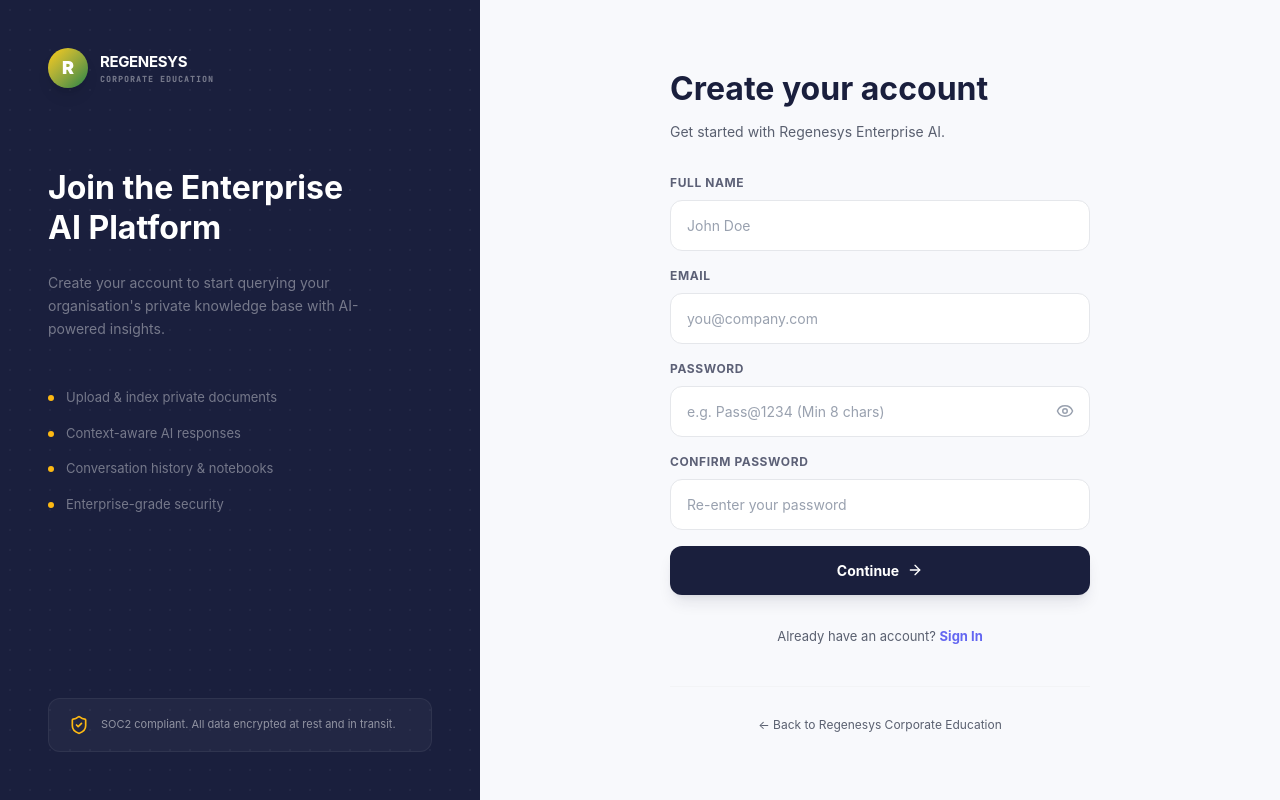
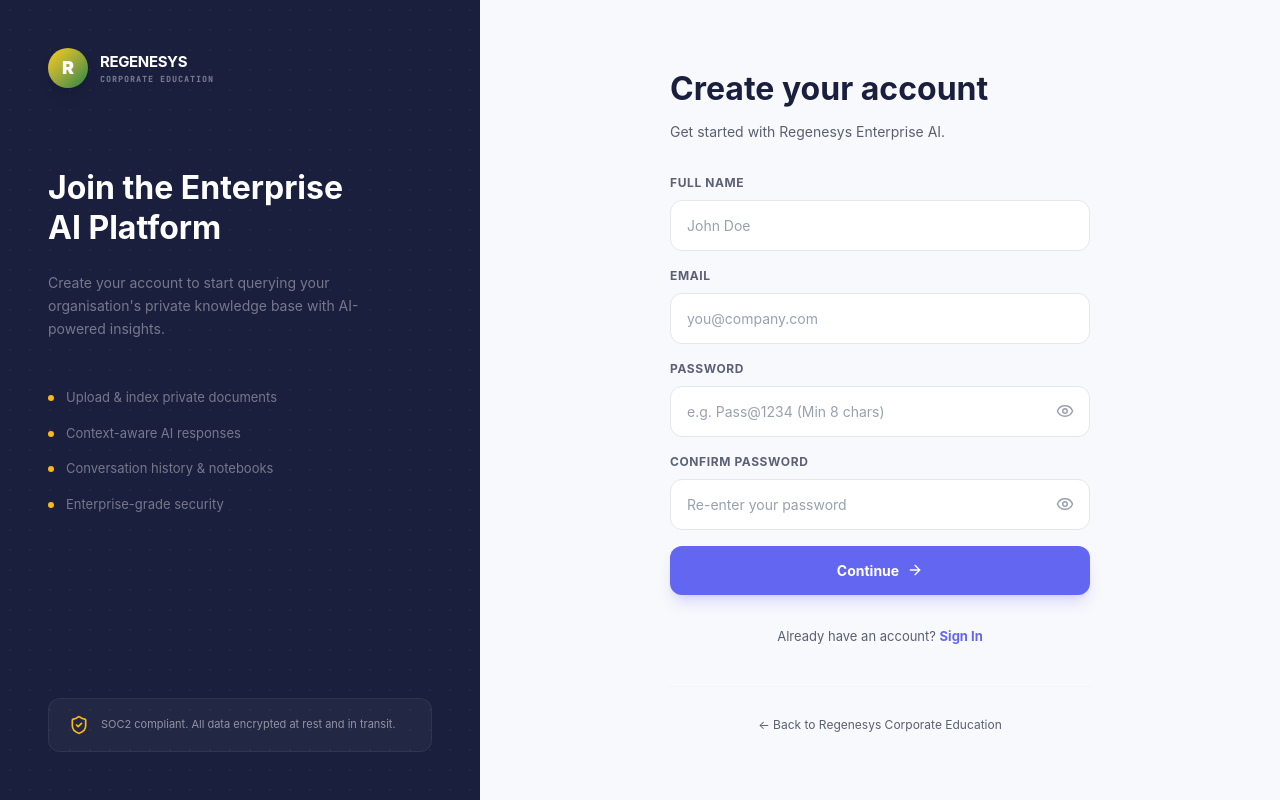
Before and after one commit to kirtipatel176/-Regenesys-, a React (Vite) app: page /signup in a window 1280 px wide. Built offline with nearby package versions, Linux system fonts and the light colour scheme.

Commit message:
docs: apply code review feedback for auth flows

```diff
--- a/src/pages/Login.jsx
+++ b/src/pages/Login.jsx
@@ -27,8 +27,8 @@
       return;
     }
 
-    if (form.password.length < 6) {
-      setError('Password must be at least 6 characters long.');
+    if (form.password.length < 8) {
+      setError('Password must be at least 8 characters long.');
       return;
     }
 
--- a/src/pages/Signup.jsx
+++ b/src/pages/Signup.jsx
@@ -25,7 +25,7 @@
       return;
     }
 
-    const passwordRegex = /^(?=.*[A-Z])(?=.*\d)(?=.*[!@#$%^&*()_+\-=\[\]{};':"\\|,.<>\/?]).{8,}$/;
+    const passwordRegex = /^(?=.*[A-Z])(?=.*\d)(?=.*[^A-Za-z0-9]).{8,}$/;
     if (!passwordRegex.test(form.password)) {
       setError('Password must be at least 8 characters and include 1 uppercase letter, 1 number, and 1 special character.');
       return;
@@ -46,7 +46,7 @@
 
   const handleOtpChange = (e, index) => {
     const value = e.target.value;
-    if (isNaN(value)) return;
+    if (value !== '' && !/^\d+$/.test(value)) return;
 
     const newOtp = [...otp];
     // Take only the last entered character to handle fast typing/paste
@@ -243,19 +243,28 @@
 
                 <div>
                   <label className="text-[12px] font-bold text-regenesys-navy/70 uppercase tracking-wider mb-2 block">Confirm Password</label>
-                  <input
-                    type="password"
-                    value={form.confirmPassword}
-                    onChange={e => setForm({ ...form, confirmPassword: e.target.value })}
-                    placeholder="Re-enter your password"
-                    className="w-full px-4 py-3.5 bg-white border border-gray-200 rounded-xl text-[14px] outline-none focus:border-regenesys-purple focus:ring-2 focus:ring-regenesys-purple/10 transition-all placeholder:text-gray-400"
-                  />
+                  <div className="relative">
+                    <input
+                      type={showPass ? 'text' : 'password'}
+                      value={form.confirmPassword}
+                      onChange={e => setForm({ ...form, confirmPassword: e.target.value })}
+                      placeholder="Re-enter your password"
+                      className="w-full px-4 py-3.5 bg-white border border-gray-200 rounded-xl text-[14px] outline-none focus:border-regenesys-purple focus:ring-2 focus:ring-regenesys-purple/10 transition-all placeholder:text-gray-400 pr-12"
+                    />
+                    <button
+                      type="button"
+                      onClick={() => setShowPass(!showPass)}
+                      className="absolute right-4 top-1/2 -translate-y-1/2 text-gray-400 hover:text-gray-600 transition-colors"
+                    >
+                      {showPass ? <EyeOff size={18} /> : <Eye size={18} />}
+                    </button>
+                  </div>
                 </div>
 
                 <button
                   type="submit"
                   disabled={loading}
-                  className="w-full py-3.5 bg-regenesys-navy text-white rounded-xl font-bold text-[14px] hover:bg-regenesys-purple transition-all active:scale-[0.98] disabled:opacity-60 disabled:cursor-not-allowed flex items-center justify-center gap-2 mt-4 shadow-lg shadow-regenesys-navy/10"
+                  className="w-full py-3.5 bg-regenesys-purple text-white rounded-xl font-bold text-[14px] hover:bg-regenesys-purple-dark transition-all active:scale-[0.98] disabled:opacity-60 disabled:cursor-not-allowed flex items-center justify-center gap-2 mt-4 shadow-lg shadow-regenesys-purple/20"
                 >
                   {loading ? (
                     <div className="w-5 h-5 border-2 border-white/30 border-t-white rounded-full animate-spin" />
```
